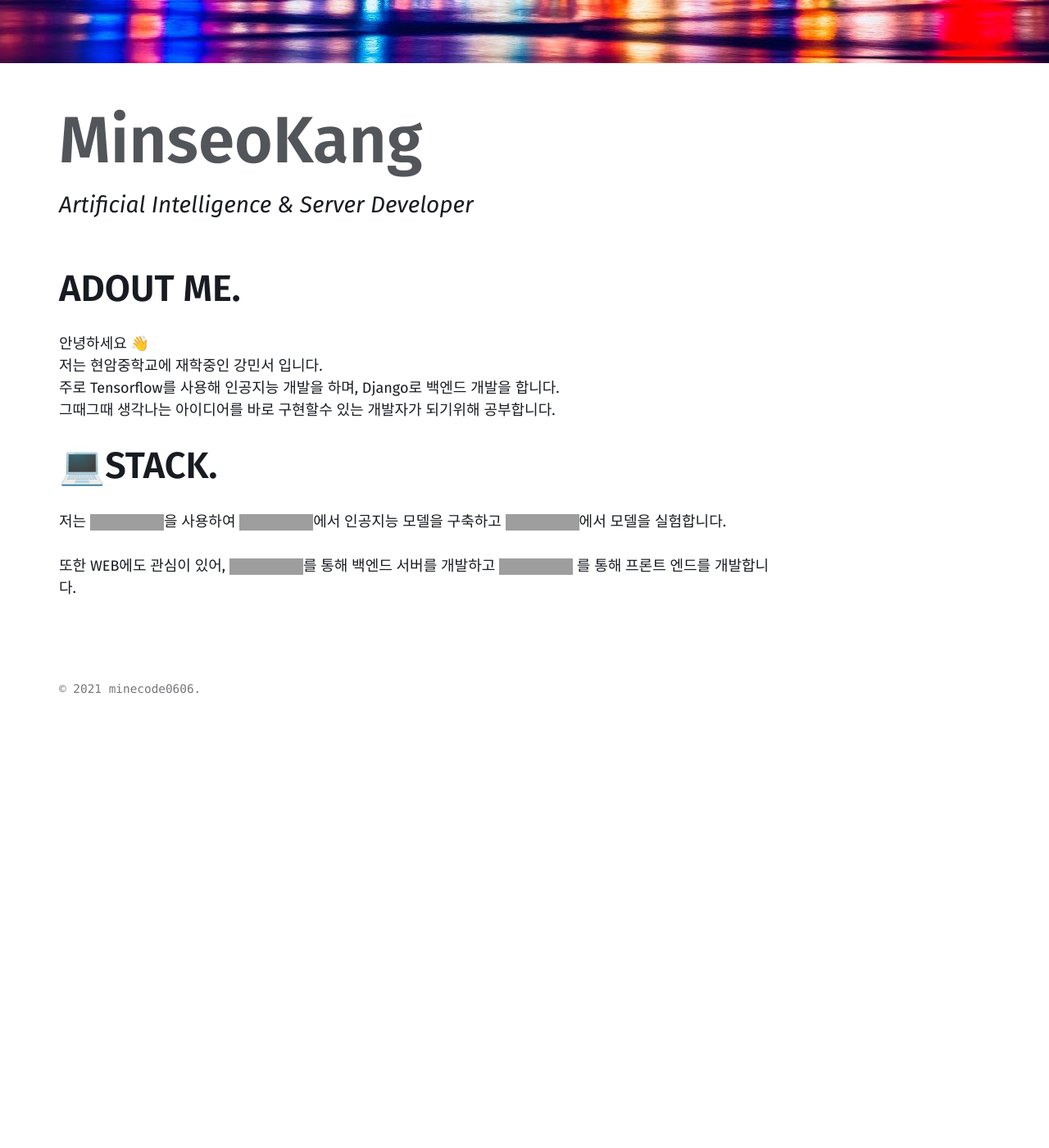
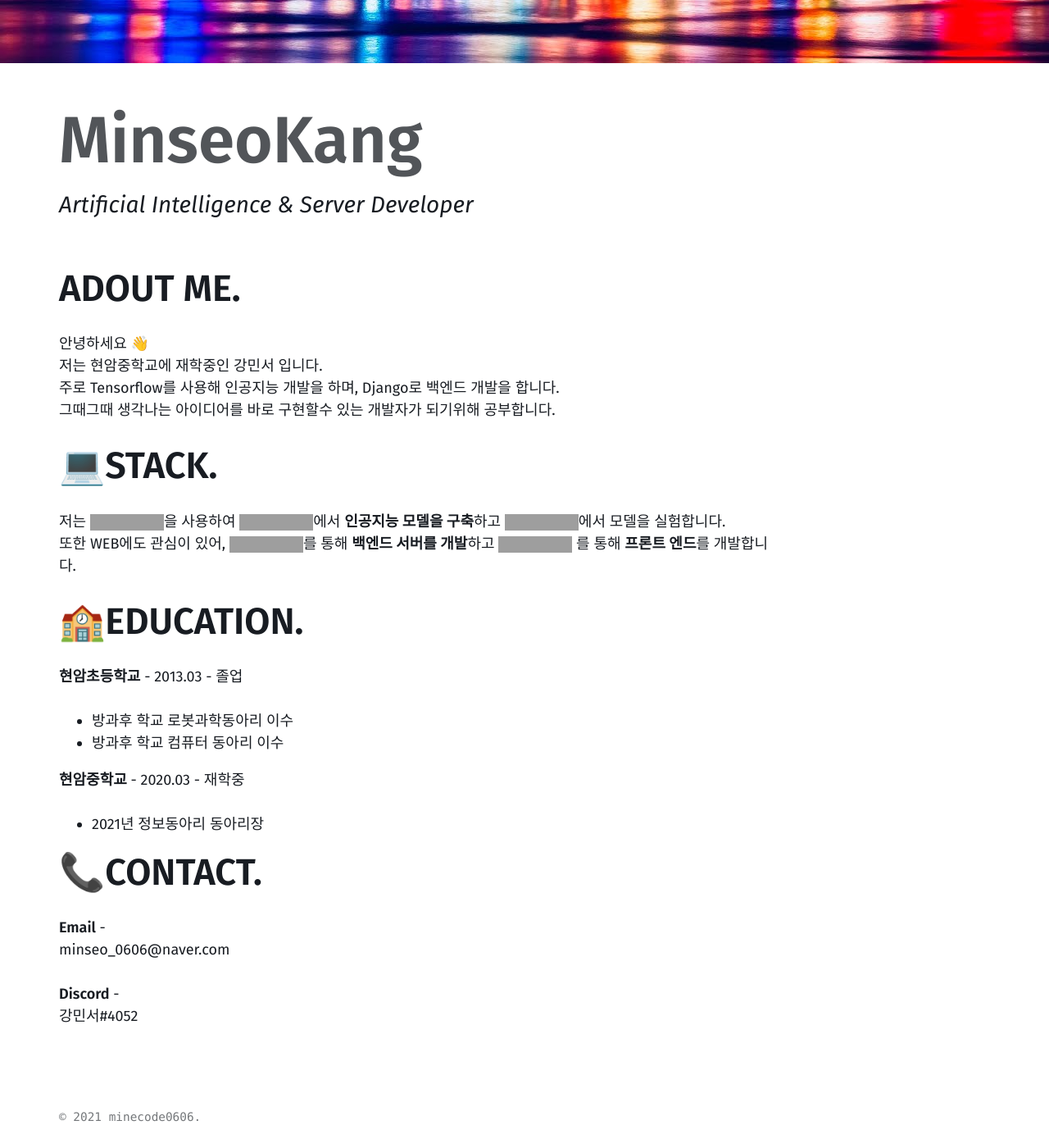
Before and after one commit to mmistakes/jekyll-theme-basically-basic, a Jekyll site: the page built from index.md, in a window 1280 px wide and 1400 px high, scrolled down 758 px. Shown: the whole window at 82% size. Built offline with Jekyll 4.4.1, drawn with Linux system fonts in a browser that asks for light colours; our own code applies the rules of GitHub Pages for plain Markdown files; before the commit the page ends 1636 px from its top, so only the background shows below that; grey boxes are pictures that could not be loaded.

Commit message:
add STACK, EDU, CONTACT

```diff
--- a/index.md
+++ b/index.md
@@ -4,6 +4,7 @@ image : /assets/images/view.jpeg
 alt_title: "MinseoKang"
 sub_title: "Artificial Intelligence & Server Developer"
 ---
+
 
 # ADOUT ME.
 안녕하세요 👋
@@ -12,10 +13,27 @@ sub_title: "Artificial Intelligence & Server Developer"
 그때그때 생각나는 아이디어를 바로 구현할수 있는 개발자가 되기위해 공부합니다.
 
 
+
+
 # 💻STACK.
 저는 <a href="https://www.python.org/"><img src="https://img.shields.io/badge/Python-3766AB?style=flat-square&logo=Python&logoColor=white"/></a>을 사용하여
-<a href="https://www.tensorflow.org/"><img src="https://img.shields.io/badge/TensorFlow-FF6F00?style=flat-square&logo=TensorFlow&logoColor=white"/></a>에서 인공지능 모델을 구축하고
+<a href="https://www.tensorflow.org/"><img src="https://img.shields.io/badge/TensorFlow-FF6F00?style=flat-square&logo=TensorFlow&logoColor=white"/></a>에서 **인공지능 모델을 구축**하고
 <a href="https://jupyter.org/"><img src="https://img.shields.io/badge/Jupyter-F37626?style=flat-square&logo=Jupyter&logoColor=white"/></a>에서 모델을 실험합니다.
+또한 WEB에도 관심이 있어, <a href="https://www.djangoproject.com/"><img src="https://img.shields.io/badge/Django-092E20?style=flat-square&logo=Django&logoColor=white"/></a>를 통해 **백엔드 서버를 개발**하고
+<a href="https://reactjs.org/"><img src="https://img.shields.io/badge/React-61DAFB?style=flat-square&logo=React&logoColor=white"/></a> 를 통해 **프론트 엔드**를 개발합니다.
 
-또한 WEB에도 관심이 있어, <a href="https://www.djangoproject.com/"><img src="https://img.shields.io/badge/Django-092E20?style=flat-square&logo=Django&logoColor=white"/></a>를 통해 백엔드 서버를 개발하고
-<a href="https://reactjs.org/"><img src="https://img.shields.io/badge/React-61DAFB?style=flat-square&logo=React&logoColor=white"/></a> 를 통해 프론트 엔드를 개발합니다.
+# 🏫EDUCATION.
+
+**현암초등학교** - 2013.03 - 졸업
+  - 방과후 학교 로봇과학동아리 이수
+  - 방과후 학교 컴퓨터 동아리 이수
+
+**현암중학교** - 2020.03 - 재학중
+  - 2021년 정보동아리 동아리장
+
+# 📞CONTACT.
+**Email** -
+minseo_0606@naver.com
+
+**Discord** -
+강민서#4052
```
